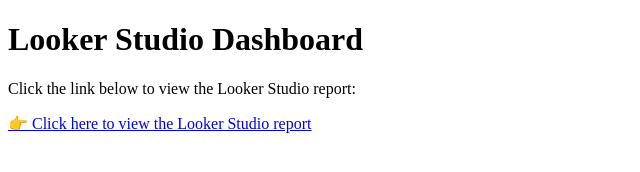
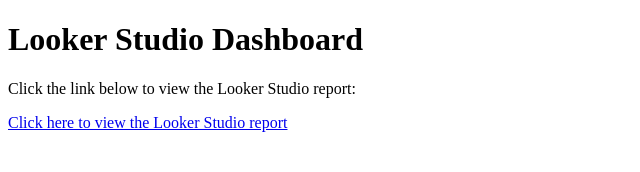
Before and after one commit to joe8606/Covid19_lookerstudio_project, a plain HTML site: page index.html in a window 1280 px wide. Shown: the whole page, without its empty margins (0-640 px from the left). Drawn offline with Linux system fonts and the light colour scheme.

Commit message:
Update index.html

```diff
--- a/index.html
+++ b/index.html
@@ -9,7 +9,7 @@
     <h1>Looker Studio Dashboard</h1>
     <p>Click the link below to view the Looker Studio report:</p>
     <a href="https://lookerstudio.google.com/embed/reporting/fa7dfe82-9962-4792-85dc-8224df83c175/page/B187E" target="_blank">
-        👉 Click here to view the Looker Studio report
+        Click here to view the Looker Studio report
     </a>
 </body>
 </html>
```
